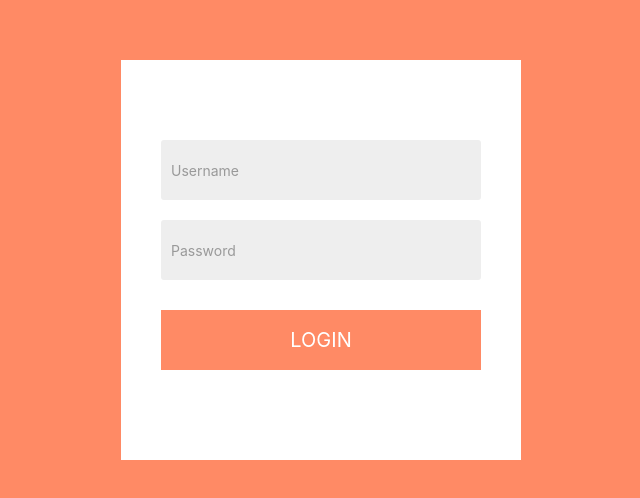
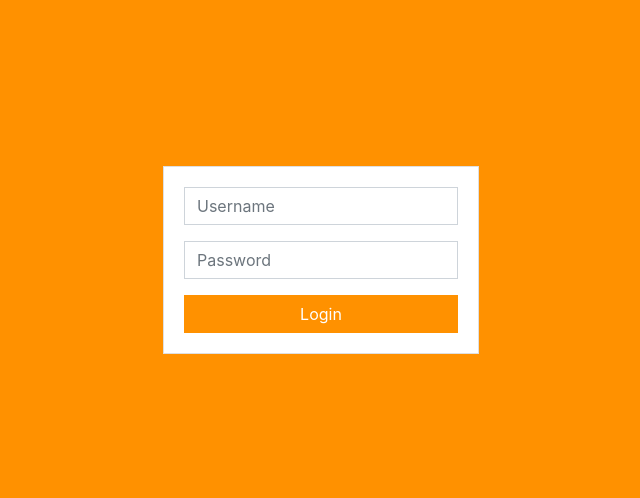
Before and after one commit to AbiSadhasivam/redesigned-epm, an Angular app: page / in a window 1280 px wide. Shown: the part 140-638 px from the top of the page, without its empty margins (319-959 px from the left). Built offline with nearby package versions, Linux system fonts and the light colour scheme.

Commit message:
Add login screen with bootstrap components
Signed-off-by: Suriya Prashath <suriya.sadaiyappan@solitontech.com>

```diff
--- a/src/app/home/home.component.css
+++ b/src/app/home/home.component.css
@@ -1,65 +1,16 @@
-.home-ctr {
-  align-items: center;
-  background: #ff8a65;
-  box-shadow: 0px 3px 27px -7px rgba(0, 0, 0, 0.78);
-  display: flex;
-  height: 100%;
-  justify-content: center;
-  width: 100%;
+.btn-styl-1 {
+  background-color: #ff9100;
+  color: white;
+}
+
+*:focus {
+  box-shadow: none;
 }
 
 .login-ctr {
-  background: #fff;
-  height: 400px;
-  width: 400px;
+  background-color: #ff9100;
 }
 
-.login-form {
-  margin: 0 auto;
-  align-items: center;
-  display: flex;
-  height: 100%;
-  flex-direction: column;
-  justify-content: center;
-  width: 80%;
+.login-hldr {
+  background-color: white;
 }
-
-.login .form-item {
-  height: 60px;
-  margin: 10px 0;
-  width: 100%;
-}
-
-.login input {
-  background: #eee;
-  border: none;
-  border-radius: 3px;
-  box-sizing: border-box;
-  height: 100%;
-  padding: 0 10px;
-  outline: none;
-  width: 100%;
-}
-
-.login .button {
-  align-items: center;
-  background: #ff8a65;
-  color: #fff;
-  display: flex;
-  font-size: 20px;
-  height: 60px;
-  justify-content: center;
-  margin: 20px 0;
-  text-transform: uppercase;
-  width: 100%;
-}
-
-.login a {
-  text-decoration: none;
-  color: #fff;
-}
-
-.login ::-webkit-input-placeholder {
-  color: #999;
-  font-size: 14px;
-}
--- a/src/app/home/home.component.html
+++ b/src/app/home/home.component.html
@@ -1,17 +1,23 @@
-<div class="home-ctr">
-  <div class="login login-ctr">
-    <div class="login-form">
-      <div class="login form-item">
-        <input type="text" placeholder="Username" />
-      </div>
-      <div class="login form-item">
-        <input type="password" placeholder="Password" />
-      </div>
-      <div class="login button" >
-        <a routerLink="/users">
-        Login
-        </a>
-      </div>
+<div class="container-fluid h-100 p-0">
+  <div class="d-flex h-100 align-items-center justify-content-center login-ctr">
+    <div class="card login-hldr rounded-0">
+        <div class="card-body">
+          <form>
+            <div class="form-group">
+              <input type="text" class="form-control rounded-0"
+                placeholder="Username">
+            </div>
+            <div class="form-group">
+              <input type="password" class="form-control rounded-0"
+                placeholder="Password">
+            </div>
+            <div>
+              <input type="submit" role="button"
+                class="btn btn-styl-1 w-100 rounded-0"
+                value="Login" routerLink="users"/>
+            </div>
+          </form>
+        </div>
     </div>
   </div>
 </div>
```
